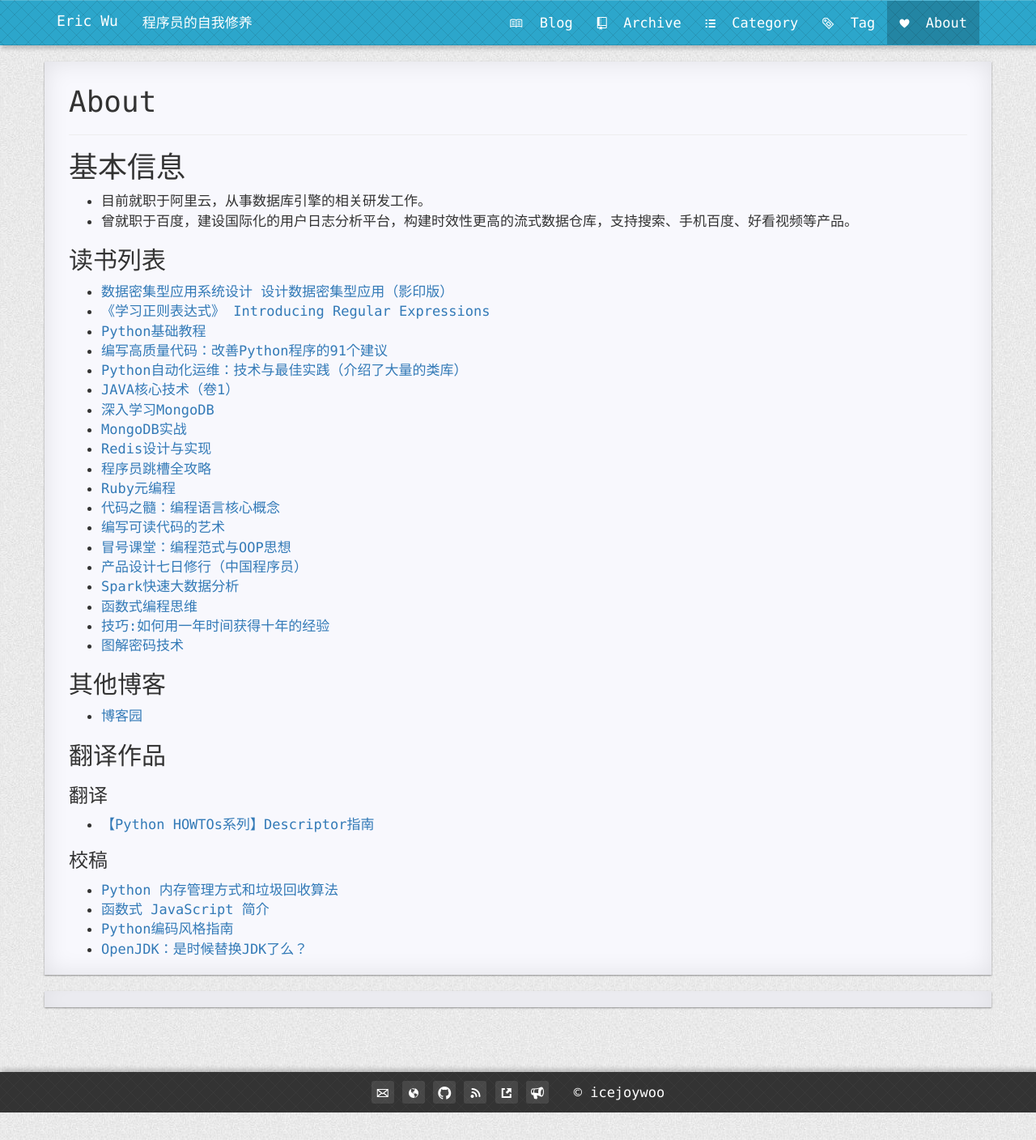
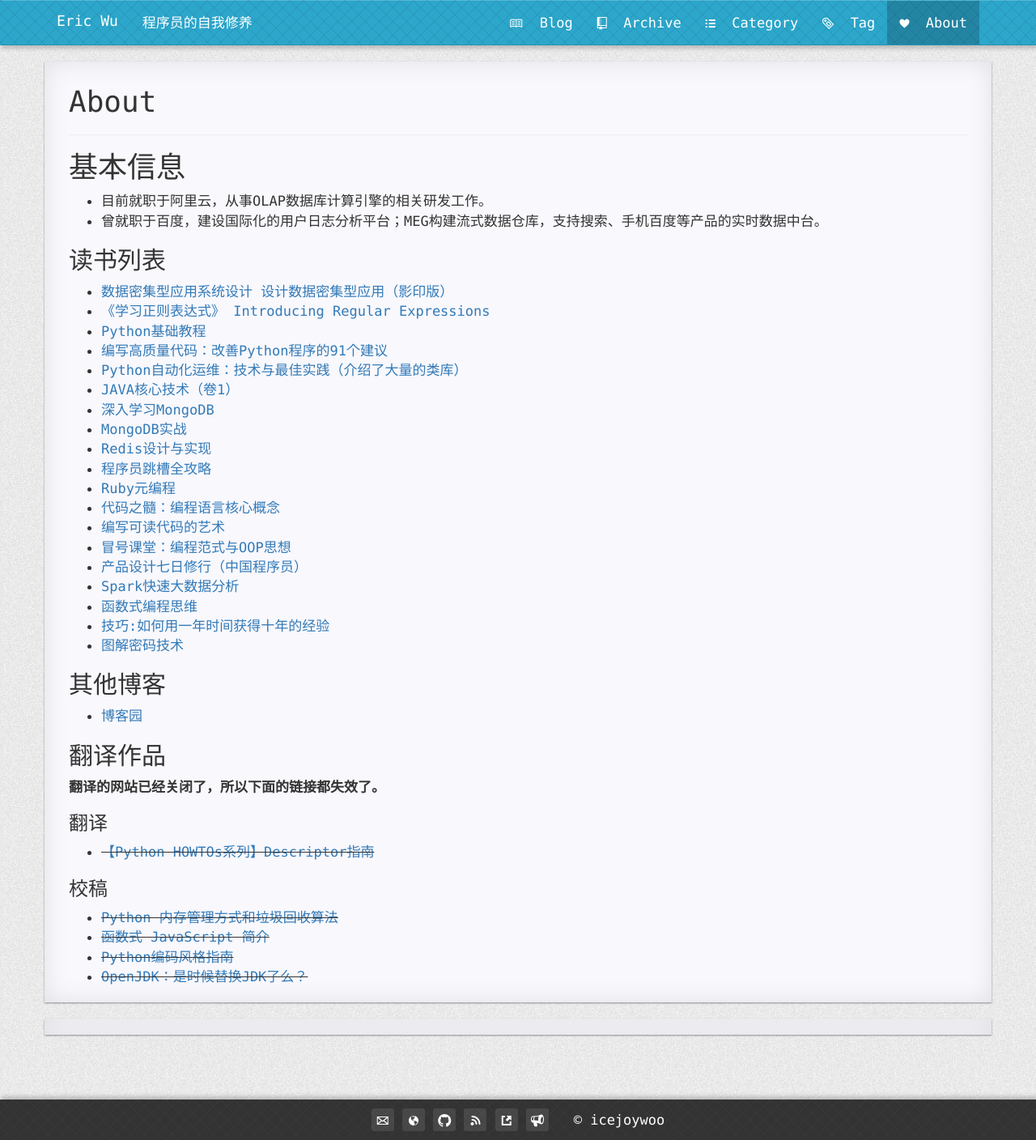
Before and after one commit to icejoywoo/icejoywoo.github.io, a Jekyll site: the page built from pages/4about.md, in a window 1280 px wide. Shown: the whole page at 81% size. Built offline with Jekyll 4.4.1, drawn with Linux system fonts in a browser that asks for light colours; comment, search, counter and statistics services are not loaded.

Commit message:
update about

```diff
--- a/pages/4about.md
+++ b/pages/4about.md
@@ -8,8 +8,8 @@ isNavItem: true
 
 # 基本信息
 
-* 目前就职于阿里云，从事数据库引擎的相关研发工作。
-* 曾就职于百度，建设国际化的用户日志分析平台，构建时效性更高的流式数据仓库，支持搜索、手机百度、好看视频等产品。
+* 目前就职于阿里云，从事OLAP数据库计算引擎的相关研发工作。
+* 曾就职于百度，建设国际化的用户日志分析平台；MEG构建流式数据仓库，支持搜索、手机百度等产品的实时数据中台。
 
 ## 读书列表
 
@@ -39,13 +39,15 @@ isNavItem: true
 
 ## 翻译作品
 
+**翻译的网站已经关闭了，所以下面的链接都失效了。**
+
 ### 翻译
 
-- [【Python HOWTOs系列】Descriptor指南](http://python.jobbole.com/83562/)
+- ~~[【Python HOWTOs系列】Descriptor指南](http://python.jobbole.com/83562/)~~
 
 ### 校稿
 
-- [Python 内存管理方式和垃圾回收算法](http://python.jobbole.com/82446/)
-- [函数式 JavaScript 简介](http://web.jobbole.com/85266/)
-- [Python编码风格指南](http://python.jobbole.com/84618/)
-- [OpenJDK：是时候替换JDK了么？](http://www.importnew.com/18308.html)
+- ~~[Python 内存管理方式和垃圾回收算法](http://python.jobbole.com/82446/)~~
+- ~~[函数式 JavaScript 简介](http://web.jobbole.com/85266/)~~
+- ~~[Python编码风格指南](http://python.jobbole.com/84618/)~~
+- ~~[OpenJDK：是时候替换JDK了么？](http://www.importnew.com/18308.html)~~
```
